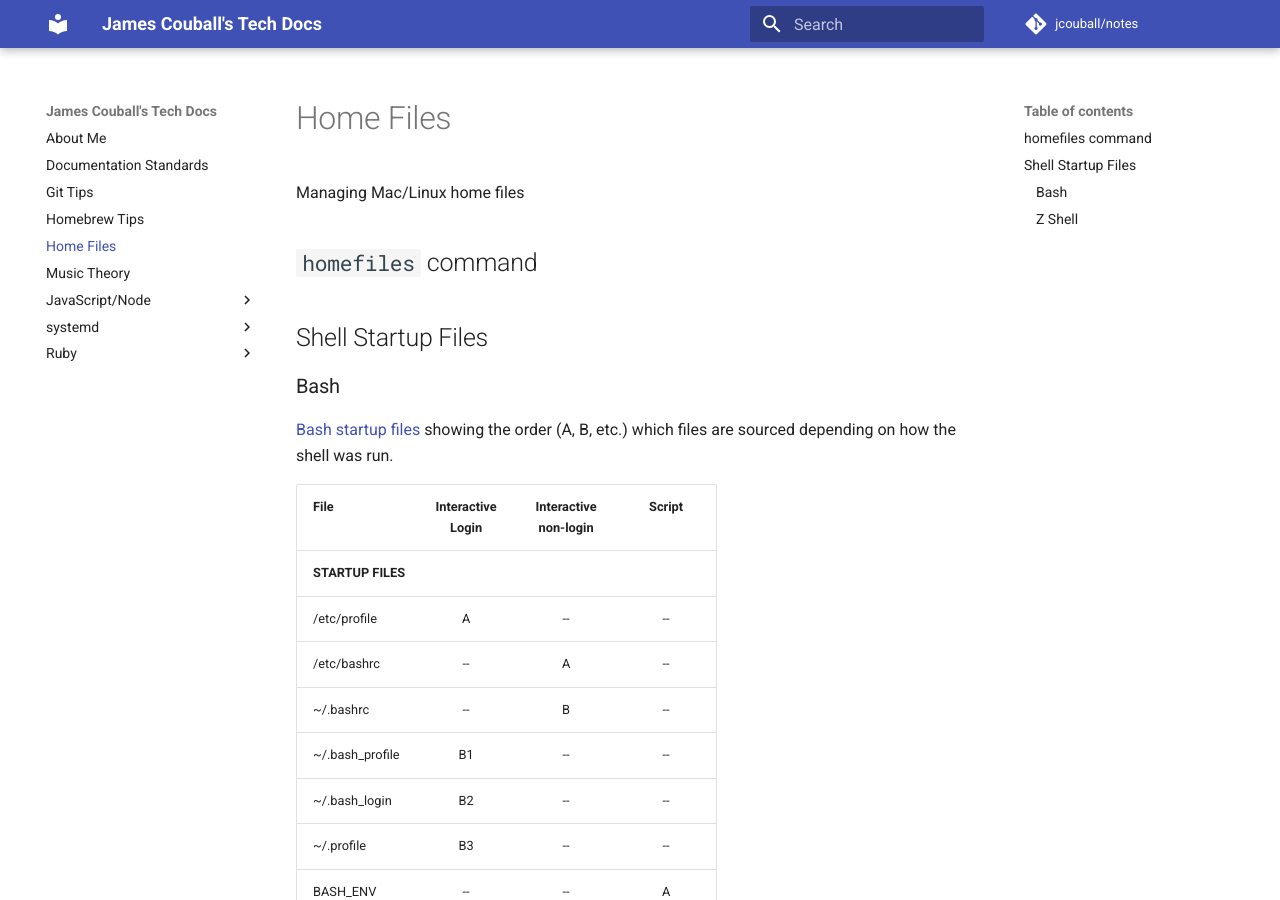
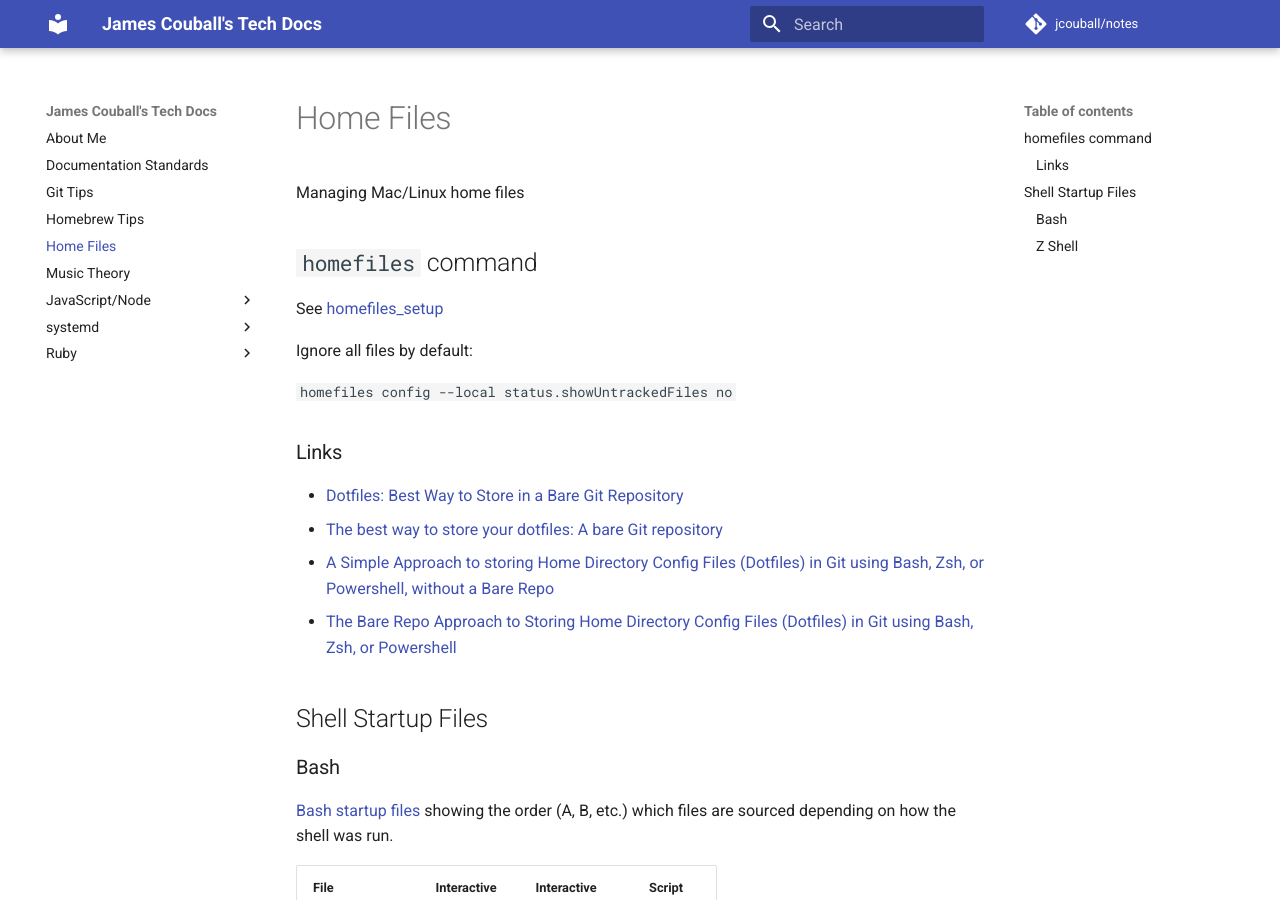
Before and after one commit to jcouball/notes, an MkDocs documentation site: the page built from docs/homefiles.md, in a window 1280 px wide and 900 px high. Built offline with MkDocs 1.6.1 and Material for MkDocs 9.7.7, drawn with Linux system fonts in a browser that asks for light colours; comment, search, counter and statistics services are not loaded.

Commit message:
Add links for homefiles source information (#8)
* Add links for homefiles source information

* Use same markdownlint command in build as you would locally

```diff
--- a/docs/homefiles.md
+++ b/docs/homefiles.md
@@ -3,6 +3,19 @@
 Managing Mac/Linux home files
 
 ## `homefiles` command
+
+See [homefiles_setup](https://github.com/jcouball/homefiles_setup)
+
+Ignore all files by default:
+
+`homefiles config --local status.showUntrackedFiles no`
+
+### Links
+
+* [Dotfiles: Best Way to Store in a Bare Git Repository](https://www.atlassian.com/git/tutorials/dotfiles)
+* [The best way to store your dotfiles: A bare Git repository](https://www.ackama.com/what-we-think/the-best-way-to-store-your-dotfiles-a-bare-git-repository-explained/)
+* [A Simple Approach to storing Home Directory Config Files (Dotfiles) in Git using Bash, Zsh, or Powershell, without a Bare Repo](https://dev.to/bowmanjd/store-home-directory-config-files-dotfiles-in-git-using-bash-zsh-or-powershell-a-simple-approach-without-a-bare-repo-2if7)
+* [The Bare Repo Approach to Storing Home Directory Config Files (Dotfiles) in Git using Bash, Zsh, or Powershell](https://dev.to/bowmanjd/store-home-directory-config-files-dotfiles-in-git-using-bash-zsh-or-powershell-the-bare-repo-approach-35l3)
 
 ## Shell Startup Files
 
```
Also changed, not shown: 1 other file.
